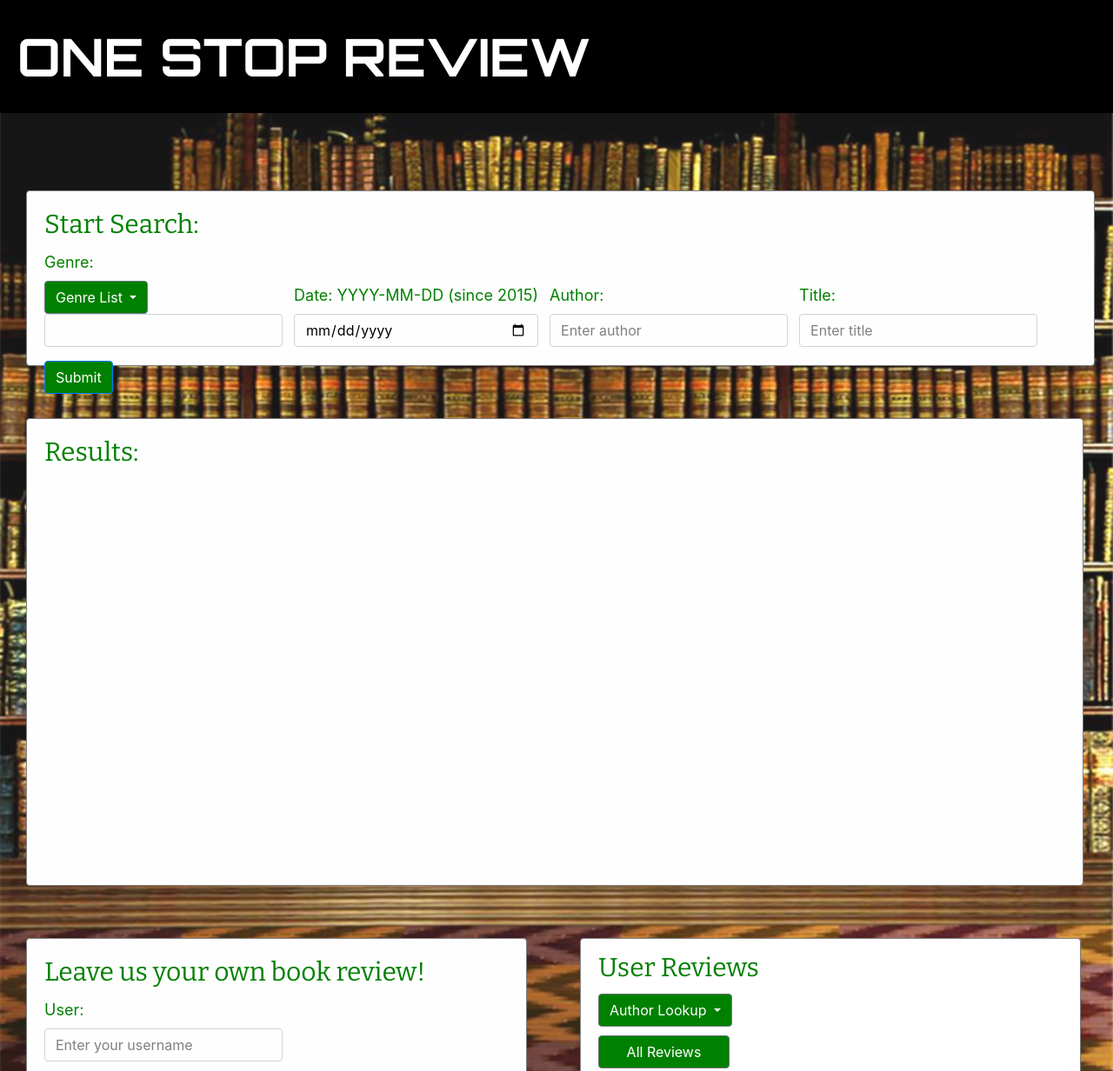
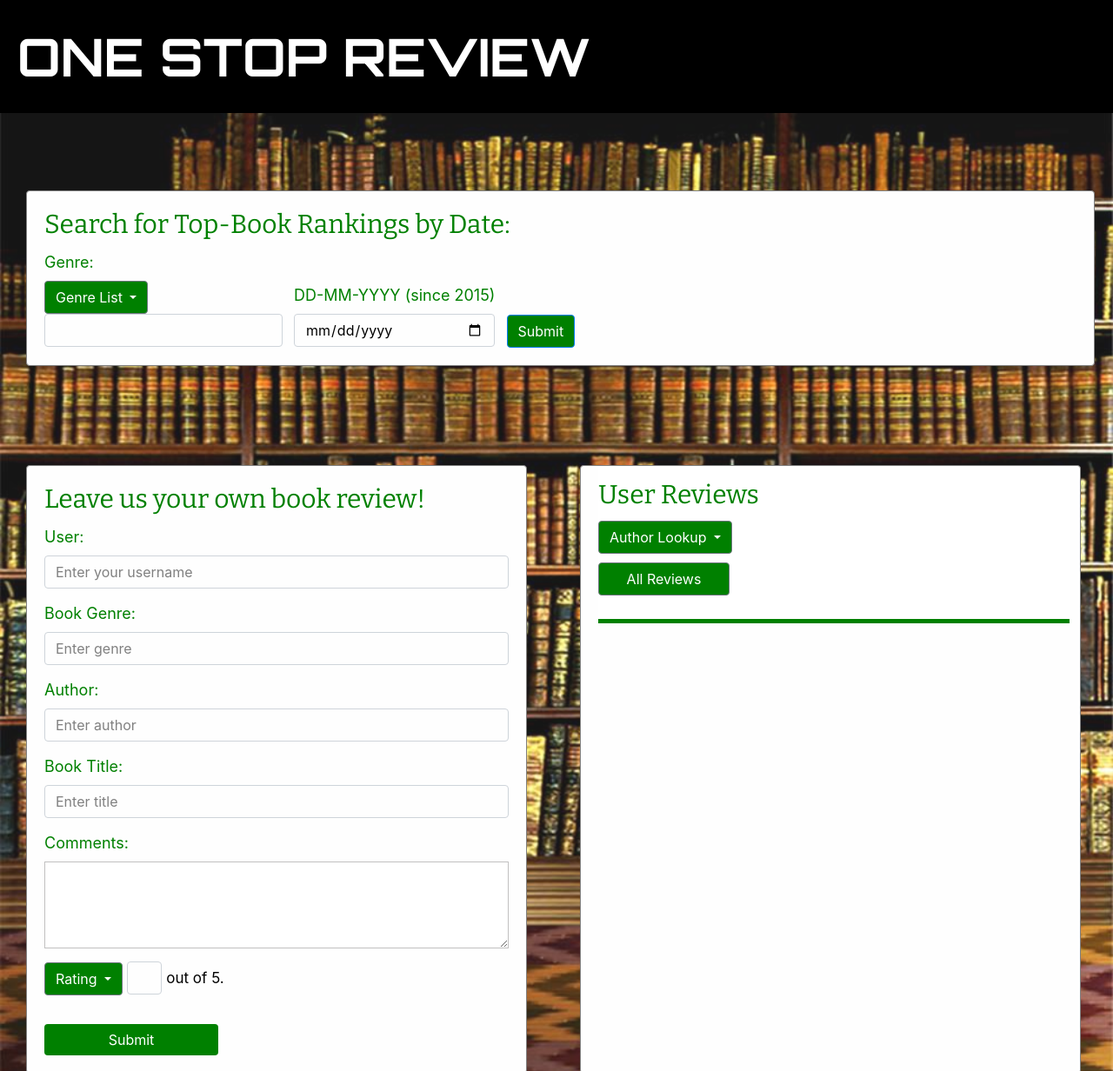
Before and after one commit to cacev000/Project1_UM, a plain HTML site: page index.html in a window 1280 px wide. Shown: the top 1232 px of the page at 87% size. Drawn offline with nearby package versions, Linux system fonts and the light colour scheme; no server answers.

Commit message:
Changed the order that the new user reviews are shown, and hide the results tab until you press the submit button

```diff
--- a/assets/Javascript/app.js
+++ b/assets/Javascript/app.js
@@ -1,6 +1,7 @@
 $(document).ready(function(){
 
     var books;
+    var arrayOfBooks = [];
 
   // Initialize Firebase FUMNAYA
 //   var config = {
@@ -56,7 +57,9 @@ for (i=0;i<arrayOfBooks.length;i++){
 $("#return").on("click",function(){
     $('.reviewerCard').show();
 })
-
+$(".card2").hide();
+$("#inputAuthor").hide();
+$("#inputTitle").hide();
 $("#submitReview").on("click",function(event){
 
     event.preventDefault();
@@ -137,7 +140,7 @@ database.on("child_added",function(childSnapshot) {
     }
 
 
-    $('.reviewResults').append(card)
+    $('.reviewResults').prepend(card)
 
 })
 
@@ -149,6 +152,7 @@ $('.genre').on('click',function(){
 
 $("#collapseExample").submit(function(event){
     event.preventDefault();
+    $(".card2").show();
     var author = $("#author").val();
     var title = $("#title").val();
     var genre = $("#genre").val();
@@ -184,6 +188,7 @@ $("#collapseExample").submit(function(event){
 
     for (i=0;i<books.length;i++){
         var bookTitle = books[i].title;
+        var bookAuthor = books[i].author;
         var rank = books[i].rank;
         var isbn = books[i].primary_isbn13;
         //NYT ISBN
@@ -196,11 +201,12 @@ $("#collapseExample").submit(function(event){
         var cardBody = $('<div class="card-body"></div>');
 
         var titleDiv = $("<div>");
-        // var descriptionDiv = $("<div>");
+        var authorDiv = $("<div>");
         var rankDiv = $("<div style=color:'green'>");
 
         titleDiv.attr('class', 'card-title');
-        titleDiv.text("Title: " + bookTitle);
+        titleDiv.text(bookTitle);
+        authorDiv.html("<strong>"+bookAuthor);
         // descriptionDiv.attr('class', 'card-text');
         // descriptionDiv.text("Plot: " + description);
         rankDiv.attr('class', 'nyRank' + isbn);
@@ -223,11 +229,12 @@ $("#collapseExample").submit(function(event){
                 getCardElement.attr('data-goodreads', bookRating);
                 var ratingDiv = $("<div>");
                 ratingDiv.text("GoodReads Score: " + bookRating);
-                $('.nyRank' + isbn2).prepend(ratingDiv);
+                $('.nyRank' + isbn2).append(ratingDiv);
             });
 
 
         cardBody.append(titleDiv);
+        cardBody.append(authorDiv);
         cardBody.append(rankDiv);
         cardElement.append(cardBody);
 
--- a/assets/css/style.css
+++ b/assets/css/style.css
@@ -158,6 +158,10 @@ font-size:15px;}
 .form-group {
     display: inline-block;
 }
+.form-group2 {
+    display: block;
+    margin-bottom:15px;
+}
 
 .card-body{
     height: 200px;
--- a/index.html
+++ b/index.html
@@ -21,7 +21,7 @@
 
         <div class="card card1">
             <div class="card-body">
-              <h5 class="card-title expand">Start Search:</h5>
+              <h5 class="card-title expand">Search for Top-Book Rankings by Date:</h5>
 
               <form id="collapseExample">
                   <div class="form-group mr-2">
@@ -48,15 +48,15 @@
                         </div>
                     </div>
                     <div class="form-group mr-2" >
-                      <label for="exampleInputDate">Date: YYYY-MM-DD (since 2015)</label>
+                      <label for="exampleInputDate">DD-MM-YYYY (since 2015)</label>
                       <input type="date" class="form-control" id="date" placeholder="YYYY-MM-DD">
                     </div>
-                <div class="form-group mr-2">
+                <div class="form-group mr-2" id ="inputAuthor">
                   <label for="exampleInputAuthor">Author:</label>
                   <input type="console" class="form-control" id="author" placeholder="Enter author">
                 </div>
-                <div class="form-group mr-2">
-                  <label for="exampleInputTitle">Title:</label>
+                <div class="form-group mr-2" id="inputTitle">
+                  <label for="exampleInputTitle" >Title:</label>
                   <input type="category" class="form-control" id="title" placeholder="Enter title">
                 </div>
 
@@ -97,26 +97,26 @@
             <div class="card-body bodyReview">
               <h5 class="card-title reviewTitle">Leave us your own book review!</h5>
               <form id="reviewForm">
-                  <div class="form-group">
+                  <div class="form-group2">
                       <label for="exampleInputGenre">User:</label>
                           <input type="console" class="form-control" id="userReview" placeholder="Enter your username">
                     </div>
 
-                  <div class="form-group">
+                  <div class="form-group2">
                     <label for="exampleInputGenre">Book Genre:</label>
                         <input type="console" class="form-control" id="genreReview" placeholder="Enter genre">
                       </div>
 
-              <div class="form-group">
+              <div class="form-group2">
                 <label for="exampleInputAuthor">Author:</label>
                 <input type="console" class="form-control" id="authorReview" placeholder="Enter author">
               </div>
-              <div class="form-group">
+              <div class="form-group2">
                 <label for="exampleInputTitle">Book Title:</label>
                 <input type="category" class="form-control" id="titleReview" placeholder="Enter title">
               </div>
 
-              <div class="form-group">
+              <div class="form-group2">
                   <label for="exampleInputComments">Comments:</label>
                   <textarea id='comments'></textarea>
               </div>
```
